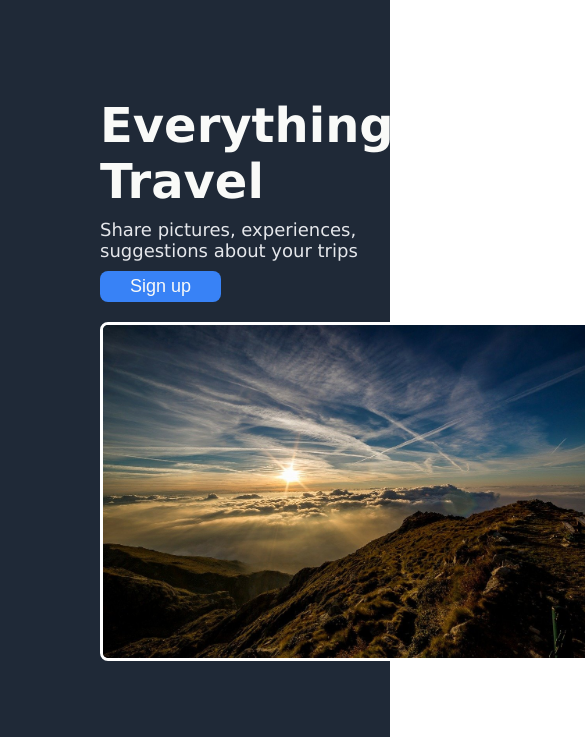
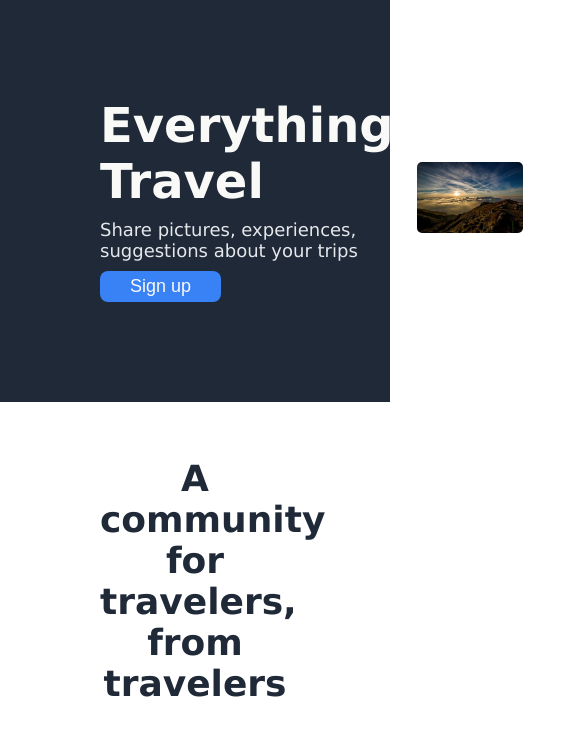
Before and after one commit to CoccoRandela/landing-page, a plain HTML site: page index.html in a window 390 px wide. Shown: the part 93-830 px from the top of the page, 585 px wide, since content can reach past the window. Drawn offline with Linux system fonts and the light colour scheme.

Commit message:
Make main img size responsive

```diff
--- a/style.css
+++ b/style.css
@@ -47,7 +47,6 @@
 .hero {
     padding: 100px;
     display: flex;
-    flex-wrap: wrap;
     align-items: center;
     justify-content: space-between;
     gap: 20px;
@@ -76,7 +75,8 @@
 }
 
 .hero-img {
-    max-width: 500px;
+    width: 100%;
+    min-width: 100px;
     height: auto;
     border: 3px solid white;
     border-radius: 8px;
```
